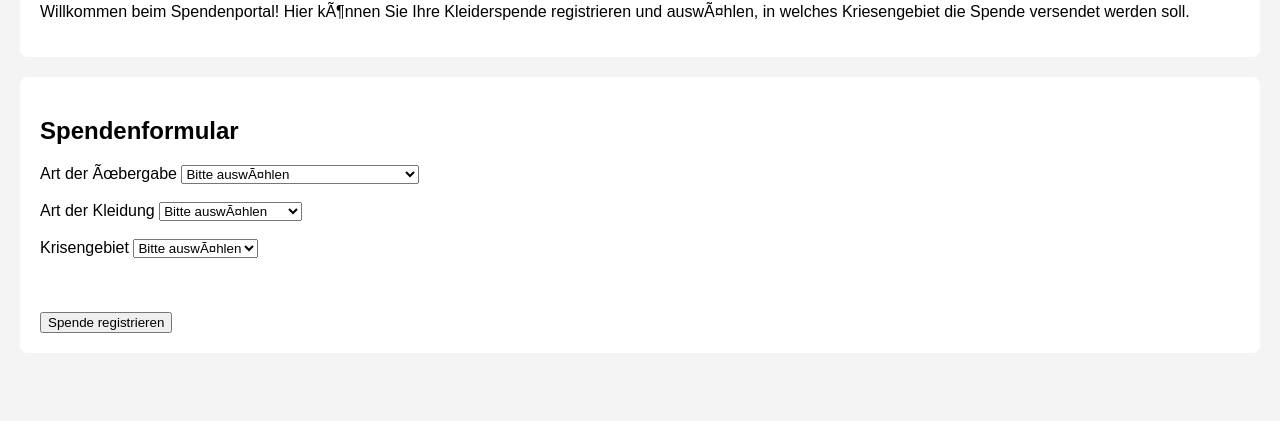
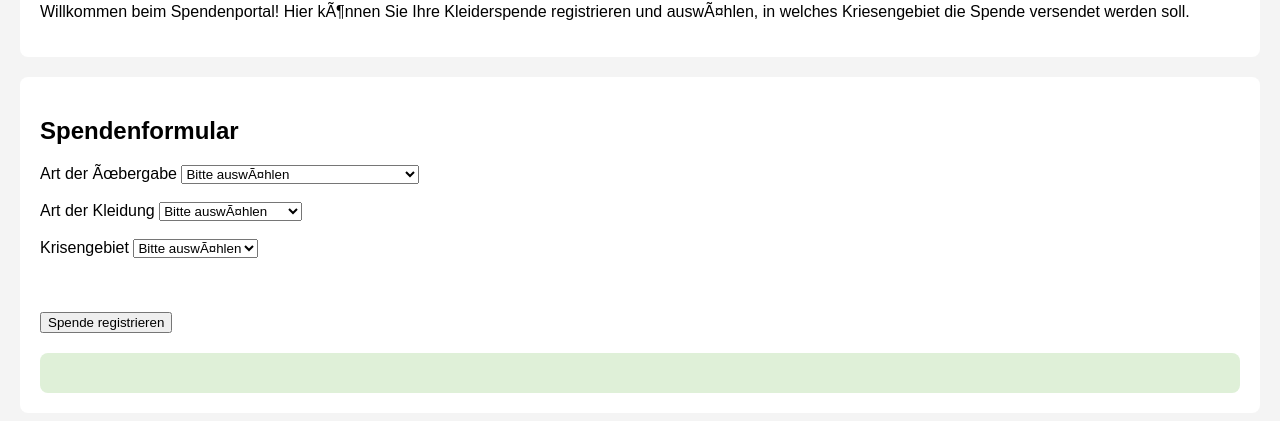
Before and after one commit to angelinafink/Kleiderst-nder-Registrierung, a plain HTML site: page index.html in a window 1280 px wide. Shown: the part 201-622 px from the top of the page. Drawn offline with Linux system fonts and the light colour scheme.

Commit message:
Update index.html

```diff
--- a/index.html
+++ b/index.html
@@ -97,7 +97,7 @@
 
         </form>
 
-        <div id="beataetigung"></div>
+        <div id="bestaetigung"></div>
 
       </section>
     </main>
```
